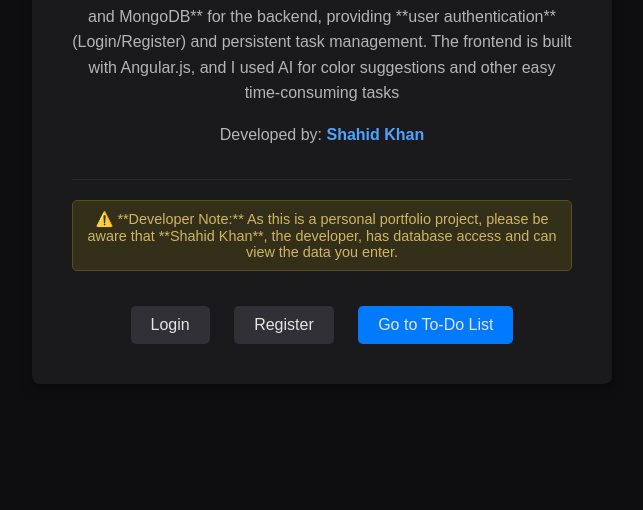
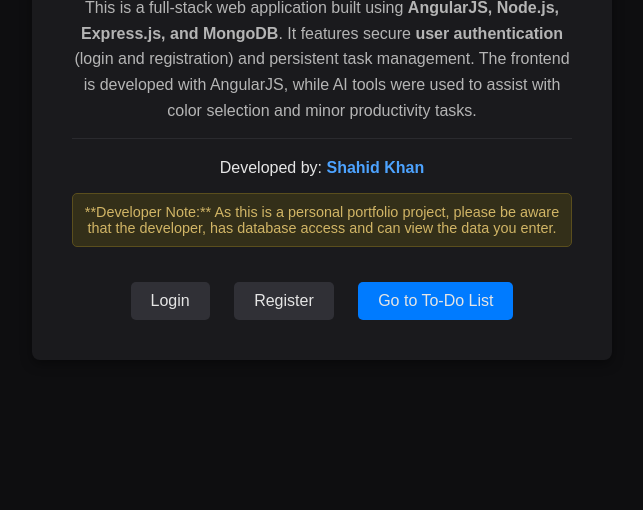
Before and after one commit to shahidk07/webtech, a website: page LAB/todoApp/frontend/homepage.html in a window 1280 px wide. Shown: the part 290-800 px from the top of the page, without its empty margins (318-961 px from the left). Drawn offline with nearby package versions, Linux system fonts and the light colour scheme.

Commit message:
-added github link in homepage

```diff
--- a/LAB/todoApp/frontend/homepage.html
+++ b/LAB/todoApp/frontend/homepage.html
@@ -56,7 +56,14 @@ h1 {
 .author-name {
     font-weight: bold;
     color: #4DA3FF;
+    cursor: pointer;
+    text-decoration: none;
+
 }
+#githubLink{
+    text-decoration: none;
+}
+
 
 .nav-links a {
     display: inline-block;
@@ -157,14 +164,17 @@ h1 {
         <h1>Welcome to the Simple To-Do Application</h1>
 
         <div class="project-info">
-            <p>This is a full-stack project built using **Angularjs,Node.js, Express js, and MongoDB** for the backend,
-                providing **user authentication** (Login/Register) and persistent task management. The frontend is built
-                with Angular.js, and I used AI for color suggestions and other easy time-consuming tasks</p>
-            <p>Developed by: <span class="author-name">Shahid Khan</span></p>
+            This is a full-stack web application built using
+            <strong>AngularJS, Node.js, Express.js, and MongoDB</strong>.
+            It features secure <strong>user authentication</strong> (login and registration)
+            and persistent task management.
+            The frontend is developed with AngularJS, while AI tools were used to assist
+            with color selection and minor productivity tasks.
         </div>
-
+        <p>
+            Developed by: <a id="githubLink" href="https://github.com/shahidk07"><span class="author-name" title="View GitHub link" >Shahid Khan</span></a></p>
         <div class="access-note">
-            ⚠️ **Developer Note:** As this is a personal portfolio project, please be aware that **Shahid Khan**, the
+             **Developer Note:** As this is a personal portfolio project, please be aware that the
             developer, has database access and can view the data you enter.
         </div>
 
```
Also changed, not shown: LAB/todoApp/frontend/TODO_LIST/style.css (+7 -0 lines).
